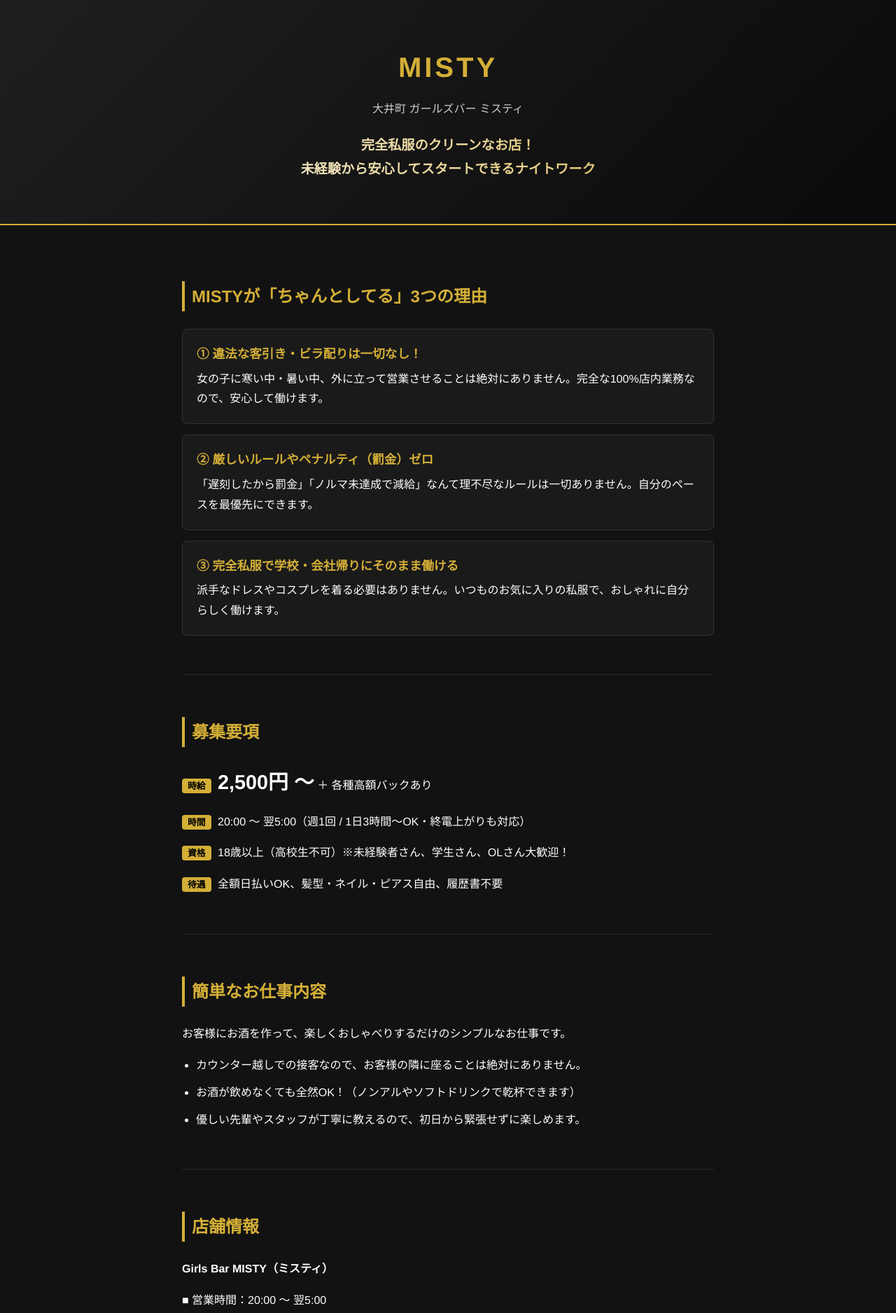
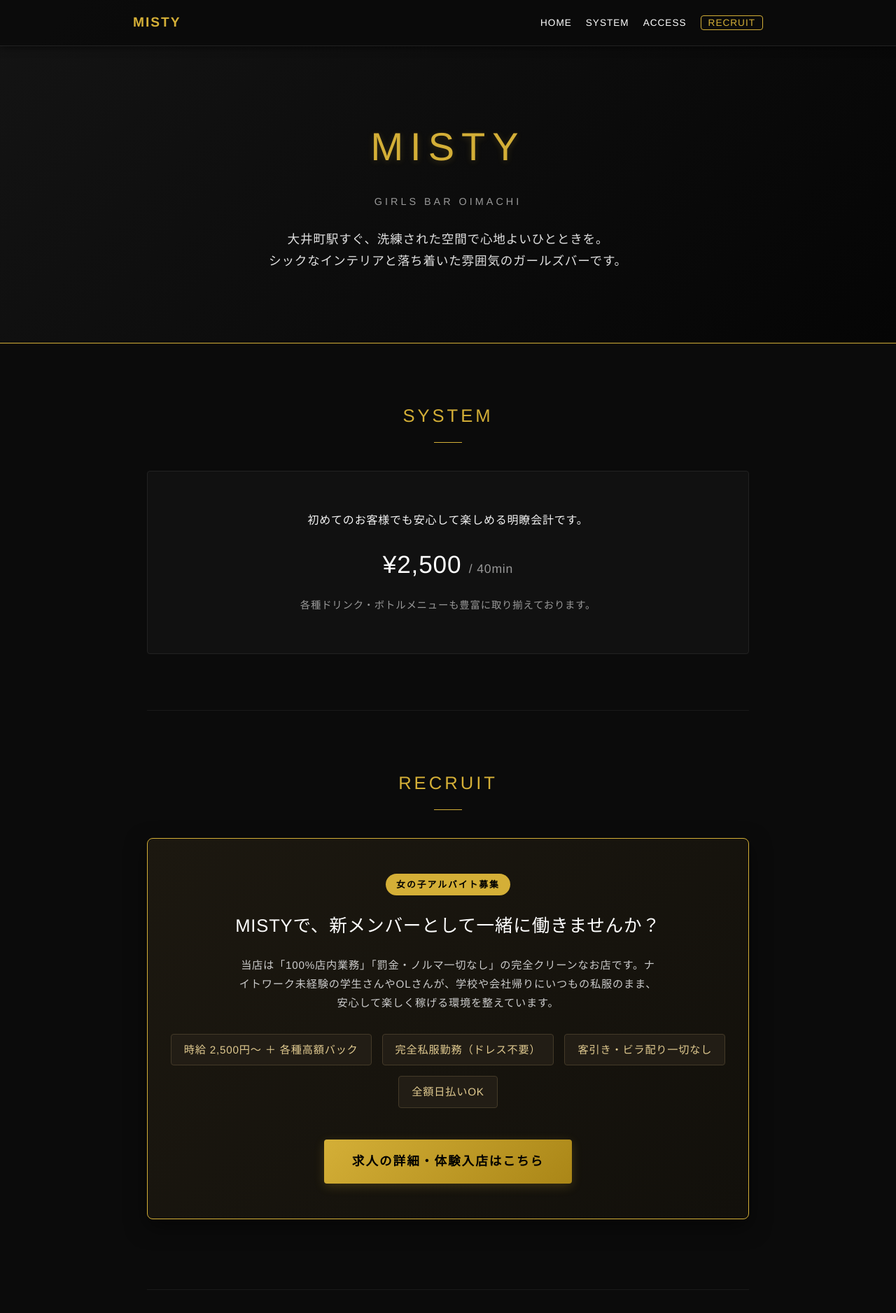
Before and after one commit to ooimisty/misty-oimachi.github.io, a plain HTML site: page index.html in a window 1280 px wide. Shown: the top 1877 px of the page at 70% size. Drawn offline with Linux system fonts and the light colour scheme.

Commit message:
Update index.html

```diff
--- a/index.html
+++ b/index.html
@@ -3,182 +3,315 @@
 <head>
     <meta charset="UTF-8">
     <meta name="viewport" content="width=device-width, initial-scale=1.0">
-    <title>MISTY（ミスティ）| 大井町 ガールズバー 求人特設ページ</title>
+    <title>GIRLS BAR MISTY（ミスティ）| 大井町</title>
     <style>
-        /* 全体のスタイル設定（黒とゴールド、白ですっきり綺麗に） */
+        /* 全体の洗練されたスタイル設定 */
         body {
             font-family: 'Helvetica Neue', Arial, 'Hiragino Kaku Gothic ProN', sans-serif;
-            background-color: #121212;
-            color: #ffffff;
+            background-color: #0b0b0b;
+            color: #f5f5f5;
             margin: 0;
             padding: 0;
             line-height: 1.8;
+            letter-spacing: 0.05em;
         }
+
+        /* 固定ナビゲーションメニュー（ここを新設！） */
+        nav {
+            position: fixed;
+            top: 0;
+            left: 0;
+            width: 100%;
+            background-color: rgba(11, 11, 11, 0.95);
+            border-bottom: 1px solid #222;
+            z-index: 1000;
+            box-shadow: 0 2px 10px rgba(0,0,0,0.5);
+        }
+        .nav-container {
+            max-width: 900px;
+            margin: 0 auto;
+            display: flex;
+            justify-content: space-between;
+            align-items: center;
+            padding: 15px 20px;
+        }
+        .nav-logo {
+            color: #d4af37;
+            font-weight: bold;
+            font-size: 1.2rem;
+            text-decoration: none;
+            letter-spacing: 2px;
+        }
+        .nav-menu {
+            display: flex;
+            list-style: none;
+            margin: 0;
+            padding: 0;
+            gap: 20px;
+        }
+        .nav-menu a {
+            color: #ffffff;
+            text-decoration: none;
+            font-size: 0.85rem;
+            letter-spacing: 1px;
+            transition: color 0.3s;
+        }
+        .nav-menu a:hover {
+            color: #d4af37;
+        }
+        /* 求人メニューだけ目立たせる */
+        .nav-menu .nav-recruit {
+            color: #d4af37;
+            border: 1px solid #d4af37;
+            padding: 2px 10px;
+            border-radius: 4px;
+        }
+        .nav-menu .nav-recruit:hover {
+            background-color: #d4af37;
+            color: #000;
+        }
+
         .container {
             width: 100%;
-            max-width: 800px;
+            max-width: 900px;
             margin: 0 auto;
-            padding: 20px;
+            padding: 0 20px;
             box-sizing: border-box;
         }
-        /* ヘッダー・メインビジュアル */
+
+        /* メインビジュアル（高級感のあるヘッダー） */
         header {
             text-align: center;
-            padding: 60px 20px;
-            background: linear-gradient(135deg, #1f1f1f 0%, #0a0a0a 100%);
-            border-bottom: 2px solid #d4af37;
+            padding: 160px 20px 100px 20px; /* ナビバーの分、上の余白を広く */
+            background: linear-gradient(135deg, #141414 0%, #050505 100%);
+            border-bottom: 1px solid #d4af37;
+            position: relative;
         }
         h1 {
-            font-size: 2.5rem;
-            letter-spacing: 4px;
+            font-size: 3.5rem;
+            font-weight: 300;
+            letter-spacing: 10px;
             color: #d4af37;
-            margin: 0 0 10px 0;
+            margin: 0 0 15px 0;
+            text-shadow: 0 2px 10px rgba(212, 175, 55, 0.2);
         }
         .subtitle {
-            font-size: 1rem;
-            color: #cccccc;
+            font-size: 0.9rem;
+            color: #999;
+            letter-spacing: 4px;
+            text-transform: uppercase;
+            margin-bottom: 25px;
+        }
+        .lead-text {
+            font-size: 1.1rem;
+            color: #e0e0e0;
+            max-width: 600px;
+            margin: 0 auto;
+            font-weight: 300;
+        }
+
+        /* セクション共通スタイル */
+        section {
+            padding: 80px 0;
+            border-bottom: 1px solid #1a1a1a;
+            scroll-margin-top: 60px; /* メニューから飛んだ時に被らないように */
+        }
+        .section-title {
+            text-align: center;
+            font-size: 1.6rem;
+            font-weight: 400;
+            color: #d4af37;
+            letter-spacing: 4px;
+            margin-bottom: 40px;
+            position: relative;
+        }
+        .section-title::after {
+            content: '';
+            display: block;
+            width: 40px;
+            height: 1px;
+            background-color: #d4af37;
+            margin: 15px auto 0;
+        }
+
+        /* システム（料金設定）の案内 */
+        .system-box {
+            background: #111;
+            border: 1px solid #222;
+            padding: 40px 30px;
+            text-align: center;
+            border-radius: 4px;
+        }
+        .price {
+            font-size: 2.2rem;
+            color: #ffffff;
+            font-weight: 500;
+            margin: 15px 0;
+        }
+        .price span {
+            font-size: 1.1rem;
+            color: #999;
+        }
+
+        /* 女の子向け求人エリア（和モダン・高級感を強化） */
+        .recruit-banner {
+            background: linear-gradient(135deg, #1c1810 0%, #12100b 100%);
+            border: 1px solid #d4af37;
+            border-radius: 8px;
+            padding: 50px 30px;
+            text-align: center;
+            margin: 20px 0;
+            box-shadow: 0 10px 30px rgba(0,0,0,0.5);
+        }
+        .recruit-tag {
+            display: inline-block;
+            background-color: #d4af37;
+            color: #000;
+            font-size: 0.8rem;
+            font-weight: bold;
+            padding: 4px 15px;
+            border-radius: 20px;
+            letter-spacing: 2px;
             margin-bottom: 20px;
         }
-        .catchphrase {
-            font-size: 1.2rem;
-            font-weight: bold;
-            background: linear-gradient(90deg, #fff, #d4af37);
-            -webkit-background-clip: text;
-            -webkit-text-fill-color: transparent;
+        .recruit-title {
+            font-size: 1.6rem;
+            color: #ffffff;
+            font-weight: 400;
+            margin-bottom: 20px;
         }
-        /* 各セクション共通 */
-        section {
-            padding: 40px 0;
-            border-bottom: 1px solid #2a2a2a;
+        .recruit-features {
+            display: flex;
+            justify-content: center;
+            gap: 15px;
+            flex-wrap: wrap;
+            margin: 30px 0;
+            padding: 0;
+            list-style: none;
         }
-        h2 {
-            font-size: 1.5rem;
-            color: #d4af37;
-            border-left: 4px solid #d4af37;
-            padding-left: 10px;
-            margin-bottom: 25px;
+        .recruit-features li {
+            background: #221d15;
+            border: 1px solid #443a28;
+            padding: 8px 18px;
+            font-size: 0.95rem;
+            border-radius: 4px;
+            color: #e0ca90;
         }
-        /* ポイント・安心の理由 */
-        .point-box {
-            background-color: #1a1a1a;
-            border: 1px solid #333;
-            border-radius: 8px;
-            padding: 20px;
-            margin-bottom: 15px;
-        }
-        .point-title {
-            font-weight: bold;
-            color: #d4af37;
-            font-size: 1.1rem;
-            margin-bottom: 5px;
-        }
-        /* 給与・条件面 */
-        .badge {
-            background-color: #d4af37;
-            color: #000;
-            padding: 3px 8px;
-            font-size: 0.8rem;
-            font-weight: bold;
-            border-radius: 4px;
-            margin-right: 5px;
-        }
-        .salary-highlight {
-            font-size: 1.8rem;
-            color: #fff;
-            font-weight: bold;
-        }
-        /* 箇条書き用 */
-        ul {
-            padding-left: 20px;
-        }
-        li {
-            margin-bottom: 10px;
-        }
-        /* 応募ボタン */
+
+        /* 求人応募・詳細ボタン */
         .cta-button {
-            display: block;
-            text-align: center;
+            display: inline-block;
             background: linear-gradient(135deg, #d4af37 0%, #aa8617 100%);
             color: #000;
             font-weight: bold;
-            font-size: 1.3rem;
-            padding: 18px;
+            font-size: 1.1rem;
+            padding: 16px 40px;
             text-decoration: none;
-            border-radius: 50px;
-            margin: 40px 0;
-            box-shadow: 0 4px 15px rgba(212, 175, 55, 0.3);
-            transition: transform 0.2s;
+            border-radius: 4px;
+            letter-spacing: 2px;
+            box-shadow: 0 4px 15px rgba(212, 175, 55, 0.2);
+            transition: all 0.3s;
+            margin-top: 15px;
         }
         .cta-button:hover {
-            transform: scale(1.02);
+            transform: translateY(-2px);
+            box-shadow: 0 6px 20px rgba(212, 175, 55, 0.4);
         }
+
+        /* アクセス・店舗情報 */
+        .info-list {
+            list-style: none;
+            padding: 0;
+            max-width: 500px;
+            margin: 0 auto;
+        }
+        .info-list li {
+            padding: 15px 0;
+            border-bottom: 1px solid #1a1a1a;
+            display: flex;
+            justify-content: space-between;
+        }
+        .info-list li span:first-child {
+            color: #d4af37;
+            font-weight: bold;
+        }
+
         /* フッター */
         footer {
             text-align: center;
-            padding: 40px 0;
-            color: #666;
+            padding: 60px 0;
+            color: #555;
             font-size: 0.8rem;
+            border-top: 1px solid #1a1a1a;
         }
     </style>
 </head>
 <body>
 
+    <!-- 固定ナビゲーションメニュー -->
+    <nav>
+        <div class="nav-container">
+            <a href="#" class="nav-logo">MISTY</a>
+            <ul class="nav-menu">
+                <li><a href="#">HOME</a></li>
+                <li><a href="#system">SYSTEM</a></li>
+                <li><a href="#info">ACCESS</a></li>
+                <li><a href="#recruit" class="nav-recruit">RECRUIT</a></li>
+            </ul>
+        </div>
+    </nav>
+
+    <!-- メインビジュアル -->
     <header>
         <h1>MISTY</h1>
-        <div class="subtitle">大井町 ガールズバー ミスティ</div>
-        <div class="catchphrase">完全私服のクリーンなお店！<br>未経験から安心してスタートできるナイトワーク</div>
+        <div class="subtitle">Girls Bar Oimachi</div>
+        <p class="lead-text">大井町駅すぐ、洗練された空間で心地よいひとときを。<br>シックなインテリアと落ち着いた雰囲気のガールズバーです。</p>
     </header>
 
     <div class="container">
 
-        <!-- お店のアピールポイント -->
-        <section>
-            <h2>MISTYが「ちゃんとしてる」3つの理由</h2>
-            <div class="point-box">
-                <div class="point-title">① 違法な客引き・ビラ配りは一切なし！</div>
-                <div class="point-text">女の子に寒い中・暑い中、外に立って営業させることは絶対にありません。完全な100%店内業務なので、安心して働けます。</div>
-            </div>
-            <div class="point-box">
-                <div class="point-title">② 厳しいルールやペナルティ（罰金）ゼロ</div>
-                <div class="point-text">「遅刻したから罰金」「ノルマ未達成で減給」なんて理不尽なルールは一切ありません。自分のペースを最優先にできます。</div>
-            </div>
-            <div class="point-box">
-                <div class="point-title">③ 完全私服で学校・会社帰りにそのまま働ける</div>
-                <div class="point-text">派手なドレスやコスプレを着る必要はありません。いつものお気に入りの私服で、おしゃれに自分らしく働けます。</div>
+        <!-- システムセクション -->
+        <section id="system">
+            <div class="section-title">SYSTEM</div>
+            <div class="system-box">
+                <p>初めてのお客様でも安心して楽しめる明瞭会計です。</p>
+                <div class="price">¥2,500 <span>/ 40min</span></div>
+                <p style="color: #999; font-size: 0.9rem;">各種ドリンク・ボトルメニューも豊富に取り揃えております。</p>
             </div>
         </section>
 
-        <!-- 募集要項（給与・時間） -->
-        <section>
-            <h2>募集要項</h2>
-            <p><span class="badge">時給</span> <span class="salary-highlight">2,500円 〜</span> ＋ 各種高額バックあり</p>
-            <p><span class="badge">時間</span> 20:00 〜 翌5:00（週1回 / 1日3時間〜OK・終電上がりも対応）</p>
-            <p><span class="badge">資格</span> 18歳以上（高校生不可）※未経験者さん、学生さん、OLさん大歓迎！</p>
-            <p><span class="badge">待遇</span> 全額日払いOK、髪型・ネイル・ピアス自由、履歴書不要</p>
+        <!-- 求人案内セクション -->
+        <section id="recruit">
+            <div class="section-title">RECRUIT</div>
+            <div class="recruit-banner">
+                <div class="recruit-tag">女の子アルバイト募集</div>
+                <div class="recruit-title">MISTYで、新メンバーとして一緒に働きませんか？</div>
+                <p style="color: #ccc; font-size: 0.95rem; max-width: 600px; margin: 0 auto;">
+                    当店は「100%店内業務」「罰金・ノルマ一切なし」の完全クリーンなお店です。ナイトワーク未経験の学生さんやOLさんが、学校や会社帰りにいつもの私服のまま、安心して楽しく稼げる環境を整えています。
+                </p>
+
+                <ul class="recruit-features">
+                    <li>時給 2,500円〜 ＋ 各種高額バック</li>
+                    <li>完全私服勤務（ドレス不要）</li>
+                    <li>客引き・ビラ配り一切なし</li>
+                    <li>全額日払いOK</li>
+                </ul>
+
+                <!-- LINE応募へのリンクボタン -->
+                <a href="https://line.me/R/ti/p/@あなたのLINEのID" class="cta-button">求人の詳細・体験入店はこちら</a>
+            </div>
         </section>
 
-        <!-- お仕事内容 -->
-        <section>
-            <h2>簡単なお仕事内容</h2>
-            <p>お客様にお酒を作って、楽しくおしゃべりするだけのシンプルなお仕事です。</p>
-            <ul>
-                <li>カウンター越しでの接客なので、お客様の隣に座ることは絶対にありません。</li>
-                <li>お酒が飲めなくても全然OK！（ノンアルやソフトドリンクで乾杯できます）</li>
-                <li>優しい先輩やスタッフが丁寧に教えるので、初日から緊張せずに楽しめます。</li>
+        <!-- アクセス・店舗情報セクション -->
+        <section id="info">
+            <div class="section-title">SHOP INFO</div>
+            <ul class="info-list">
+                <li><span>店名</span> <span>Girls Bar MISTY（ミスティ）</span></li>
+                <li><span>営業時間</span> <span>20:00 〜 翌5:00</span></li>
+                <li><span>定休日</span> <span>年中無休（年末年始を除く）</span></li>
+                <li><span>アクセス</span> <span>大井町駅 から徒歩スグ</span></li>
             </ul>
         </section>
-
-        <!-- 店舗情報 -->
-        <section>
-            <h2>店舗情報</h2>
-            <p><strong>Girls Bar MISTY（ミスティ）</strong></p>
-            <p>■ 営業時間：20:00 〜 翌5:00</p>
-            <p>■ 客層：地元の大井町周辺にお勤めの、紳士的で優しい常連様ばかりです。（客単価：40分 2,500円〜）</p>
-            <p>■ アクセス：大井町駅 から徒歩スグ（詳しい場所はご応募時にお伝えします）</p>
-        </section>
-
-        <!-- 応募への導線（LINEか電話に繋ぐのが一般的） -->
-        <a href="https://line.me/R/ti/p/@あなたのLINEのID" class="cta-button">まずは1日体験入店してみる！<br><span style="font-size: 0.9rem; font-weight: normal;">（公式LINEから24時間受付中）</span></a>
 
     </div>
 
```
